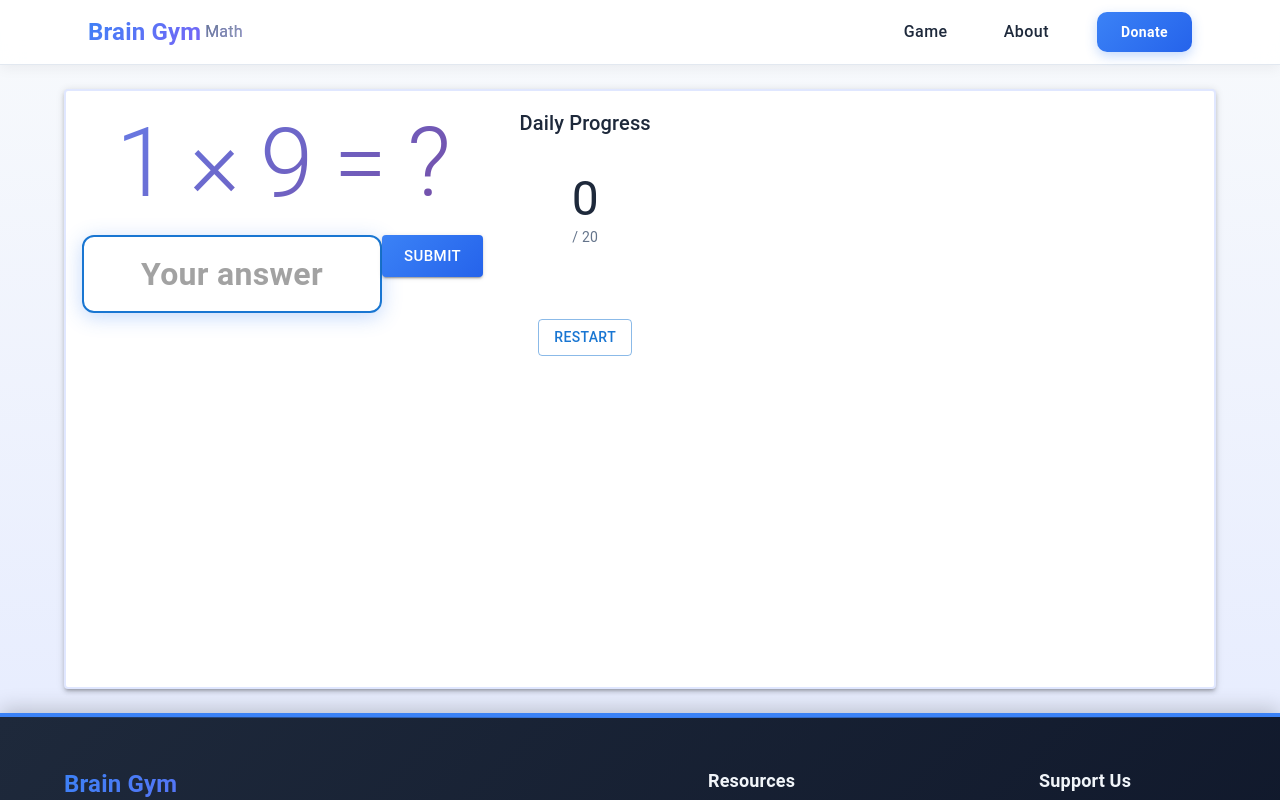
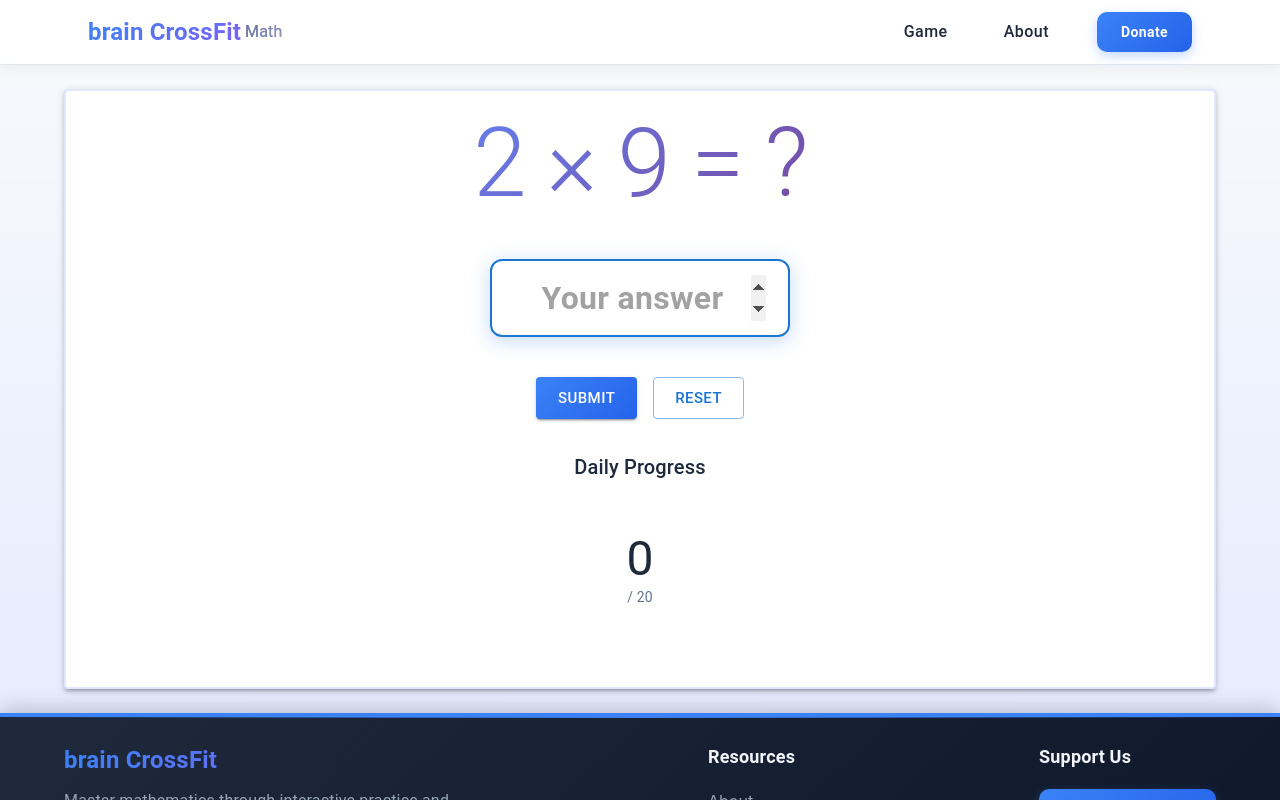
Before and after one commit to kostyati/Brain-Gym, a React (Vite) app: page / in a window 1280 px wide. Both pictures are taken after a click on the button "START DAILY PRACTICE". Shown: the top 800 px of the page. Built offline with nearby package versions, Linux system fonts and the light colour scheme.

Commit message:
Styles update

```diff
--- a/index.html
+++ b/index.html
@@ -4,7 +4,7 @@
     <meta charset="UTF-8" />
     <link rel="icon" type="image/svg+xml" href="/vite.svg" />
     <meta name="viewport" content="width=device-width, initial-scale=1.0" />
-    <title>brain_gym</title>
+    <title>Brain CrossFit</title>
   </head>
   <body>
     <div id="root"></div>
--- a/src/components/AboutPage.jsx
+++ b/src/components/AboutPage.jsx
@@ -24,7 +24,7 @@ export default function AboutPage() {
             fontSize: { xs: '1.8rem', sm: '2.2rem', md: '2.5rem' },
           }}
         >
-          About Brain Gym Math
+          About brain CrossFit
         </Typography>
 
         <Typography
@@ -36,7 +36,7 @@ export default function AboutPage() {
             fontSize: { xs: '0.9rem', sm: '1rem' }
           }}
         >
-          Welcome to Brain Gym Math! Sharpen your arithmetic skills with our interactive practice platform.
+          Welcome to Brain Corossfit! Sharpen your arithmetic skills with our interactive practice platform.
           Whether you're a student looking to build confidence, a parent helping with homework, or someone who wants to keep their mind agile.
           Our adaptive math exercises make learning engaging for all ages.
         </Typography>
--- a/src/components/Footer.jsx
+++ b/src/components/Footer.jsx
@@ -13,8 +13,8 @@ export default function Footer() {
         mt: "auto",
         background: 'linear-gradient(135deg, #1e293b 0%, #0f172a 100%)',
         color: "#e2e8f0",
-        pt: 6,
-        pb: 4,
+        pt: 3,
+        pb: 2,
         borderTop: "4px solid #3b82f6",
         boxShadow: '0 -4px 20px rgba(0, 0, 0, 0.2)',
         position: 'relative',
@@ -38,8 +38,8 @@ export default function Footer() {
             flexDirection: { xs: "column", md: "row" },
             justifyContent: "space-between",
             alignItems: { xs: "center", md: "flex-start" },
-            gap: { xs: 3, md: 4 },
-            mb: { xs: 3, md: 4 },
+            gap: { xs: 2, md: 3 },
+            mb: { xs: 2, md: 3 },
           }}
         >
           {/* Brand Section */}
@@ -61,7 +61,7 @@ export default function Footer() {
                 fontSize: { xs: "1.25rem", md: "1.5rem" },
               }}
             >
-              Brain Gym
+              brain CrossFit
             </Typography>
             <Typography
               variant="body2"
@@ -232,7 +232,7 @@ export default function Footer() {
           </Box>
         </Box>
 
-        <Divider sx={{ borderColor: "#334155", mb: 3 }} />
+        <Divider sx={{ borderColor: "#334155", mb: 2 }} />
 
         {/* Bottom Section */}
         <Box
--- a/src/components/GamePage.jsx
+++ b/src/components/GamePage.jsx
@@ -82,28 +82,84 @@ export default function GamePage() {
     const minVal = Math.min(Math.abs(min), Math.abs(max));
     const maxVal = Math.max(Math.abs(min), Math.abs(max));
 
-    let num1 = Math.floor(Math.random() * (maxVal - minVal + 1)) + minVal;
-    let num2 = Math.floor(Math.random() * (maxVal - minVal + 1)) + minVal;
-    let answer;
+    // Adjust ranges to avoid trivial problems
+    const adjustedMin = Math.max(minVal, 2); // Minimum 2 for all operations
+    const adjustedMax = Math.max(maxVal, adjustedMin + 1); // Ensure range for meaningful problems
+
+    let num1, num2, answer;
+    let attempts = 0;
+    const maxAttempts = 50; // Prevent infinite loops
+
+    do {
+      num1 = Math.floor(Math.random() * (adjustedMax - adjustedMin + 1)) + adjustedMin;
+      num2 = Math.floor(Math.random() * (adjustedMax - adjustedMin + 1)) + adjustedMin;
 
       switch (operation) {
         case 'ADD':
           answer = num1 + num2;
+          // Avoid trivial addition: ensure both numbers >= 2 and sum > 4
+          if (num1 >= 2 && num2 >= 2 && answer > 4) {
             return { num1, num2, operation: '+', answer, type: 'ADD' };
+          }
+          break;
+
         case 'SUB':
           // Ensure num1 >= num2 for positive results
           if (num1 < num2) [num1, num2] = [num2, num1];
           answer = num1 - num2;
+          // Avoid trivial subtraction: ensure difference >= 2 and both numbers >= 3
+          if (num1 >= 3 && num2 >= 2 && answer >= 2) {
+            return { num1, num2, operation: '-', answer, type: 'SUB' };
+          }
+          break;
+
+        case 'MULT':
+          answer = num1 * num2;
+          // Avoid trivial multiplication: ensure neither number is 0 or 1, and product > 4
+          if (num1 >= 2 && num2 >= 2 && answer > 4 && answer <= 100) {
+            return { num1, num2, operation: '×', answer, type: 'MULT' };
+          }
+          break;
+
+        case 'DIV':
+          // Ensure clean division with meaningful results
+          if (num2 <= 1) num2 = 2; // Avoid division by 0 or 1
+          answer = Math.floor(num1 / num2);
+          const originalNum1 = num1;
+          num1 = answer * num2; // Ensure clean division
+
+          // Avoid trivial division: ensure quotient >= 2 and both numbers are meaningful
+          if (answer >= 2 && num2 >= 2 && originalNum1 >= 4) {
+            return { num1, num2, operation: '÷', answer, type: 'DIV' };
+          }
+          break;
+      }
+
+      attempts++;
+    } while (attempts < maxAttempts);
+
+    // Fallback to ensure we always return a problem
+    switch (operation) {
+      case 'ADD':
+        num1 = Math.max(adjustedMin, 2);
+        num2 = Math.max(adjustedMin, 2);
+        answer = num1 + num2;
+        return { num1, num2, operation: '+', answer, type: 'ADD' };
+      case 'SUB':
+        num1 = Math.max(adjustedMin, 4);
+        num2 = Math.max(adjustedMin, 2);
+        if (num1 < num2) [num1, num2] = [num2, num1];
+        answer = num1 - num2;
         return { num1, num2, operation: '-', answer, type: 'SUB' };
       case 'MULT':
+        num1 = Math.max(adjustedMin, 2);
+        num2 = Math.max(adjustedMin, 2);
         answer = num1 * num2;
         return { num1, num2, operation: '×', answer, type: 'MULT' };
       case 'DIV':
-        // Ensure clean division: answer is num1/num2, so we multiply answer by num2 to get num1
-        // Avoid division by zero
-        if (num2 === 0) num2 = 1;
-        answer = num1;
-        num1 = num1 * num2;
+        num2 = Math.max(adjustedMin, 2);
+        answer = Math.max(2, Math.floor(adjustedMin / num2));
+        num1 = answer * num2;
         return { num1, num2, operation: '÷', answer, type: 'DIV' };
       default:
         return null;
@@ -171,15 +227,14 @@ export default function GamePage() {
         {/* Single Combined Card */}
         <Card elevation={3} className="game-card">
           <CardContent className="game-card-content">
-            <Grid container spacing={{ xs: 3, sm: 4, md: 4 }}>
-              {/* Problem Area - Takes up most of the space */}
-            <Grid item xs={12} lg={7}>
-                <Box className="game-problem-section" role="main" aria-label="Math problem section">
+            <Box sx={{ display: 'flex', flexDirection: 'column', alignItems: 'center', justifyContent: 'center', width: '100%', textAlign: 'center' }}>
+              {/* Math Problem */}
               <Typography
                 variant="h1"
                 className="game-math-problem"
                 aria-live="polite"
                 aria-describedby="problem-description"
+                sx={{ mb: 3 }}
               >
                 {currentProblem.num1} {currentProblem.operation} {currentProblem.num2} = ?
               </Typography>
@@ -187,7 +242,8 @@ export default function GamePage() {
                 Math problem: {currentProblem.num1} {currentProblem.operation} {currentProblem.num2} equals what?
               </Box>
 
-                  <Box className="game-input-section">
+              {/* Answer Input */}
+              <Box className="game-input-section" sx={{ mb: 3 }}>
                 <TextField
                   type="number"
                   value={userAnswer}
@@ -205,6 +261,10 @@ export default function GamePage() {
                 <Box id="input-help" className="sr-only">
                   Input field for math problem answer. Press Enter or tap Submit button to check your answer.
                 </Box>
+              </Box>
+
+              {/* Action Buttons */}
+              <Box className="game-button-group" sx={{ display: 'flex', gap: 2, justifyContent: 'center', mb: 4 }}>
                 <Button
                   onClick={handleSubmitAnswer}
                   variant="contained"
@@ -214,19 +274,32 @@ export default function GamePage() {
                 >
                   Submit
                 </Button>
+                <Button
+                  variant="outlined"
+                  size="large"
+                  onClick={() => {
+                    setGameStarted(false);
+                    setCurrentProblem(null);
+                    setUserAnswer('');
+                    setProblemsSolved(0);
+                    setShowFeedback(false);
+                    setIsCorrect(false);
+                  }}
+                  className="game-restart-button"
+                >
+                  Reset
+                </Button>
               </Box>
-                </Box>
-              </Grid>
 
-              {/* Progress Bar - Sidebar within the same card */}
-              <Grid item xs={12} lg={5}>
+              {/* Progress Section */}
               <Box className="game-progress-section">
-                  <Typography variant="h6" className="game-progress-title">
+                <Typography variant="h6" className="game-progress-title" sx={{ mb: 2 }}>
                   Daily Progress
                 </Typography>
 
                 <Box
-                    className={`game-progress-circle ${progressPercentage === 100 ? 'completed' : ''}`}
+                  className="game-progress-circle"
+                  sx={{ mb: 2 }}
                 >
                   <CircularProgress
                     variant="determinate"
@@ -245,41 +318,10 @@ export default function GamePage() {
                 </Box>
 
                 <Typography variant="body1" className="game-progress-status">
-                    {problemsSolved > 0 && problemsSolved < dailyGoal && 'Keep going!'}
                   {problemsSolved >= dailyGoal && '🎉 Goal completed!'}
                 </Typography>
-
-                  <Box className="game-button-group">
-                    {/* Restart Button - Always visible during game */}
-                    <Button
-                      variant="outlined"
-                      onClick={() => {
-                        setGameStarted(false);
-                        setCurrentProblem(null);
-                        setUserAnswer('');
-                        setProblemsSolved(0);
-                        setShowFeedback(false);
-                        setIsCorrect(false);
-                      }}
-                      className="game-restart-button"
-                    >
-                      Restart
-                    </Button>
-
-                    {/* Back to Settings Button - Only visible when goal completed */}
-                    {problemsSolved >= dailyGoal && (
-                      <Button
-                        variant="contained"
-                        onClick={() => setGameStarted(false)}
-                        className="game-back-button"
-                      >
-                        Back to Settings
-                      </Button>
-                    )}
               </Box>
             </Box>
-              </Grid>
-            </Grid>
 
             {/* Feedback Snackbar - Positioned at bottom to avoid covering elements */}
             <Snackbar
@@ -349,18 +391,36 @@ export default function GamePage() {
                     type="number"
                     size="small"
                     value={settings[operation].min}
-                    onChange={(e) => handleSettingChange(operation, 'min', e.target.value)}
+                    onChange={(e) => {
+                      const value = Math.min(parseInt(e.target.value) || 0, 9999);
+                      handleSettingChange(operation, 'min', Math.max(0, value));
+                    }}
                     disabled={!settings[operation].enabled}
                     className="setup-input-field"
+                    inputProps={{
+                      min: 0,
+                      max: 9999,
+                      style: { maxWidth: '80px' }
+                    }}
+                    sx={{ maxWidth: '100px' }}
                   />
                   <TextField
                     label="Max"
                     type="number"
                     size="small"
                     value={settings[operation].max}
-                    onChange={(e) => handleSettingChange(operation, 'max', e.target.value)}
+                    onChange={(e) => {
+                      const value = Math.min(parseInt(e.target.value) || 0, 9999);
+                      handleSettingChange(operation, 'max', Math.max(0, value));
+                    }}
                     disabled={!settings[operation].enabled}
                     className="setup-input-field"
+                    inputProps={{
+                      min: 0,
+                      max: 9999,
+                      style: { maxWidth: '80px' }
+                    }}
+                    sx={{ maxWidth: '100px' }}
                   />
                 </Box>
 
--- a/src/components/NavBar.jsx
+++ b/src/components/NavBar.jsx
@@ -15,13 +15,24 @@ import {
 } from "@mui/material";
 import MenuIcon from "@mui/icons-material/Menu";
 import CloseIcon from "@mui/icons-material/Close";
-import { Link } from "react-router-dom";
+import { Link, useNavigate } from "react-router-dom";
 
 export default function NavBar() {
   const [mobileOpen, setMobileOpen] = useState(false);
+  const navigate = useNavigate();
 
   const handleDrawerToggle = () => {
     setMobileOpen(!mobileOpen);
+  };
+
+  const handleLogoClick = (e) => {
+    e.preventDefault();
+    // Clear any existing game state from localStorage to ensure fresh start
+    localStorage.removeItem('brainGymSettings');
+    localStorage.removeItem('brainGymProgress');
+    localStorage.removeItem('brainGymDate');
+    // Force page reload to ensure clean state
+    window.location.href = '/';
   };
 
   const navItems = [
@@ -52,8 +63,8 @@ export default function NavBar() {
             {/* Logo/Brand */}
             <Typography
               variant="h6"
-              component={Link}
-              to="/"
+              component="div"
+              onClick={handleLogoClick}
               sx={{
                 fontWeight: 700,
                 fontSize: "1.5rem",
@@ -64,13 +75,14 @@ export default function NavBar() {
                 display: "flex",
                 alignItems: "center",
                 gap: 0.5,
+                cursor: "pointer",
                 transition: "all 0.3s ease",
                 "&:hover": {
                   transform: 'scale(1.05)',
                 },
               }}
             >
-              Brain Gym
+              brain CrossFit
               <Box
                 component="span"
                 sx={{
--- a/src/index.css
+++ b/src/index.css
@@ -268,15 +268,9 @@ button:active {
   transform: scale(0.98);
 }
 
-/* Input Styles Enhancement */
-input[type="number"]::-webkit-inner-spin-button,
-input[type="number"]::-webkit-outer-spin-button {
-  -webkit-appearance: none;
-  margin: 0;
-}
-
+/* Input Styles Enhancement - Keep spinner arrows for number inputs */
 input[type="number"] {
-  -moz-appearance: textfield;
+  /* Don't hide the spinner arrows for setup input fields */
 }
 
 /* Loading State */
@@ -418,7 +412,6 @@ input[type="number"] {
 .game-container {
   padding: clamp(0.5rem, 4vw, 1.5rem);
   min-height: calc(100vh - 200px);
-  animation: fadeIn 0.5s ease-in-out;
 }
 
 .game-card {
@@ -432,10 +425,7 @@ input[type="number"] {
   flex-direction: column;
 }
 
-.game-card:hover {
-  box-shadow: 0 20px 40px rgba(59, 130, 246, 0.15);
-  transform: translateY(-2px);
-}
+/* Removed hover animation for less motion */
 
 .game-card-content {
   padding: clamp(1rem, 3vw, 2rem);
@@ -458,7 +448,6 @@ input[type="number"] {
 
 .game-math-problem {
   margin-bottom: clamp(0.75rem, 3vw, 1rem);
-  animation: scaleIn 0.5s ease-out;
   line-height: 1.1;
   font-size: clamp(1.8rem, 8vw, 4rem);
   font-weight: 700;
@@ -519,11 +508,7 @@ input[type="number"] {
   cursor: pointer;
 }
 
-.game-submit-button:hover {
-  background: linear-gradient(135deg, #2563eb 0%, #1e40af 100%);
-  transform: translateY(-2px);
-  box-shadow: 0 6px 20px rgba(59, 130, 246, 0.4);
-}
+/* Removed hover animation for less motion */
 
 .game-submit-button:active {
   transform: translateY(0);
```
Lines whose indentation alone changed are shown as unchanged.
